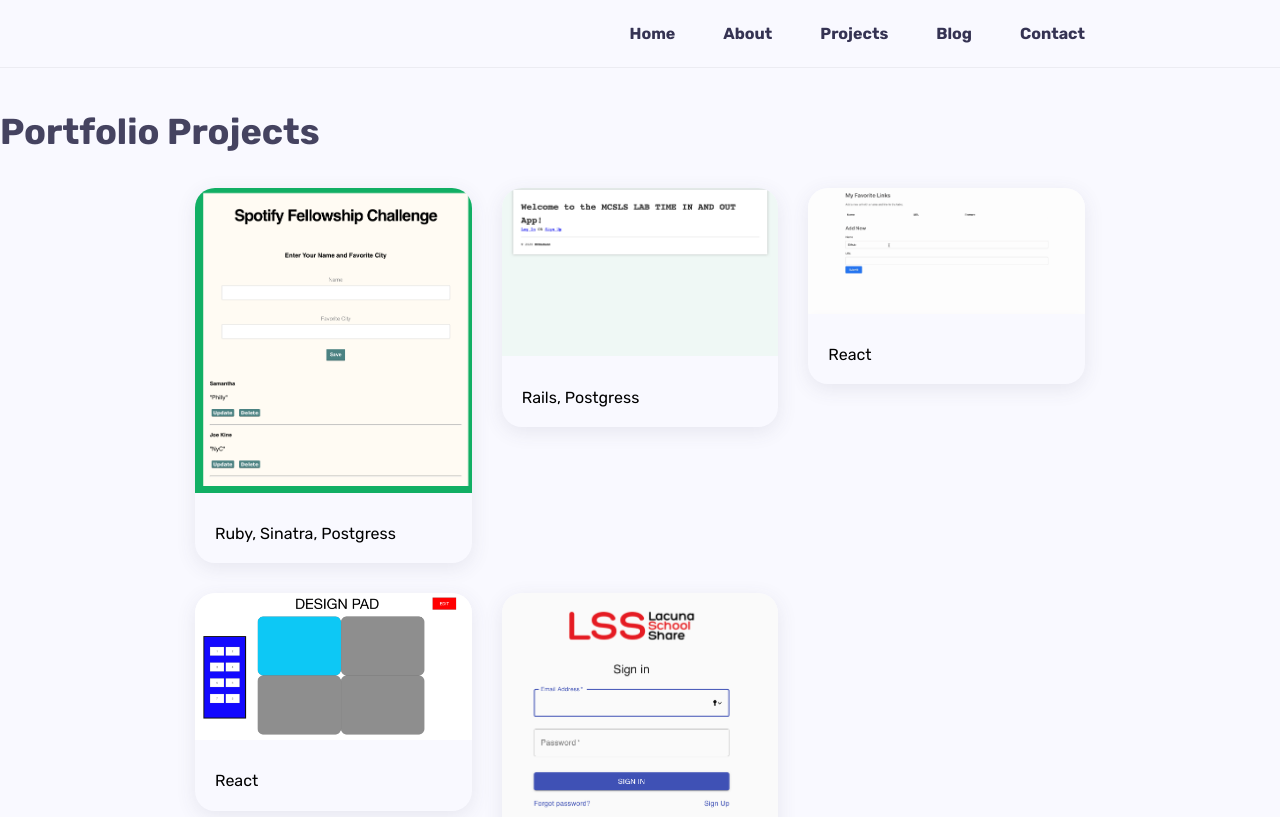
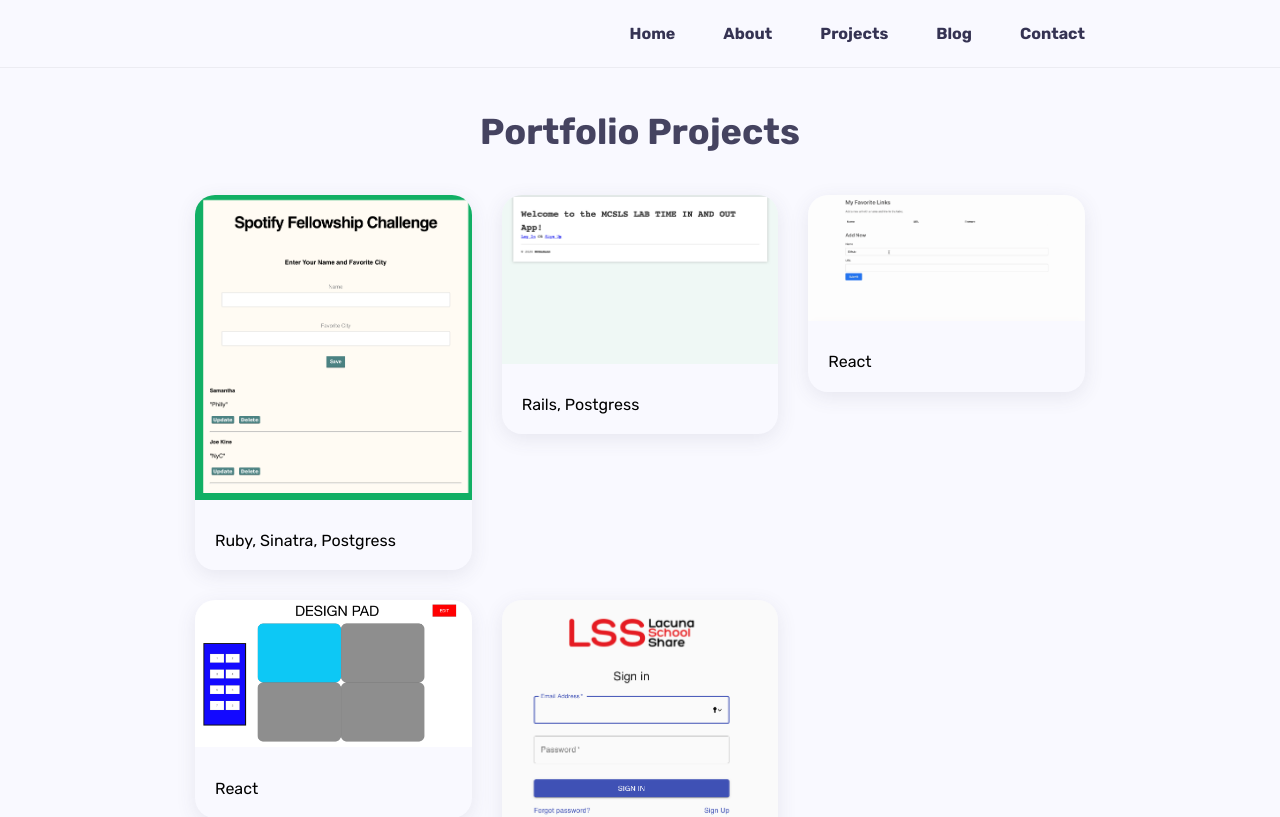
Before and after one commit to araf-rahman/portfolio_project, a React (Create React App) app: page /Works in a window 1280 px wide. Shown: the top 817 px of the page. Built offline with nearby package versions, Linux system fonts and the light colour scheme.

Commit message:
fix css bug

```diff
--- a/src/components/elements/Portfolio.js
+++ b/src/components/elements/Portfolio.js
@@ -39,9 +39,7 @@ function Portfolio({ portfolio }) {
       >
         <div className="portfolio-item rounded shadow-dark">
           <div className="details">
-            {/* <span className="term text-capitalize">{category}</span> */}
             <h4 className="title">{title}</h4>
-
             <span className="more-button">{handleIcon()}</span>
           </div>
 
--- a/src/pages/Works.js
+++ b/src/pages/Works.js
@@ -1,7 +1,6 @@
 import React, { useState, useEffect } from "react";
 import Portfolio from "../components/elements/Portfolio";
-import Header from "../components/layouts/Header"
-import Pagetitle from "../components/elements/Pagetitle";
+import Header from "../components/layouts/Header";
 
 const allData = [
   {
@@ -53,7 +52,8 @@ function Works() {
 
   return (
     <section id="works">
-       <Pagetitle title="Portfolio Projects" />
+       <h2 className="pheader">Portfolio Projects</h2>
+       <br />
       <div className="container">
          <Header light/>
         <div className="row portfolio-wrapper">
--- a/src/sass/main.scss
+++ b/src/sass/main.scss
@@ -109,12 +109,20 @@ section.home {
 		}
 	}
 }
+.pheader{
+	font-size: 36px;
+	margin: 0;
+	margin-left: 0px;
+	position: relative;
+	text-align: center;
+}
 
 .section-title {
 	font-size: 36px;
 	margin: 0;
 	margin-left: 0px;
 	position: relative;
+
 
 	&:before {
 		content: '';
```
